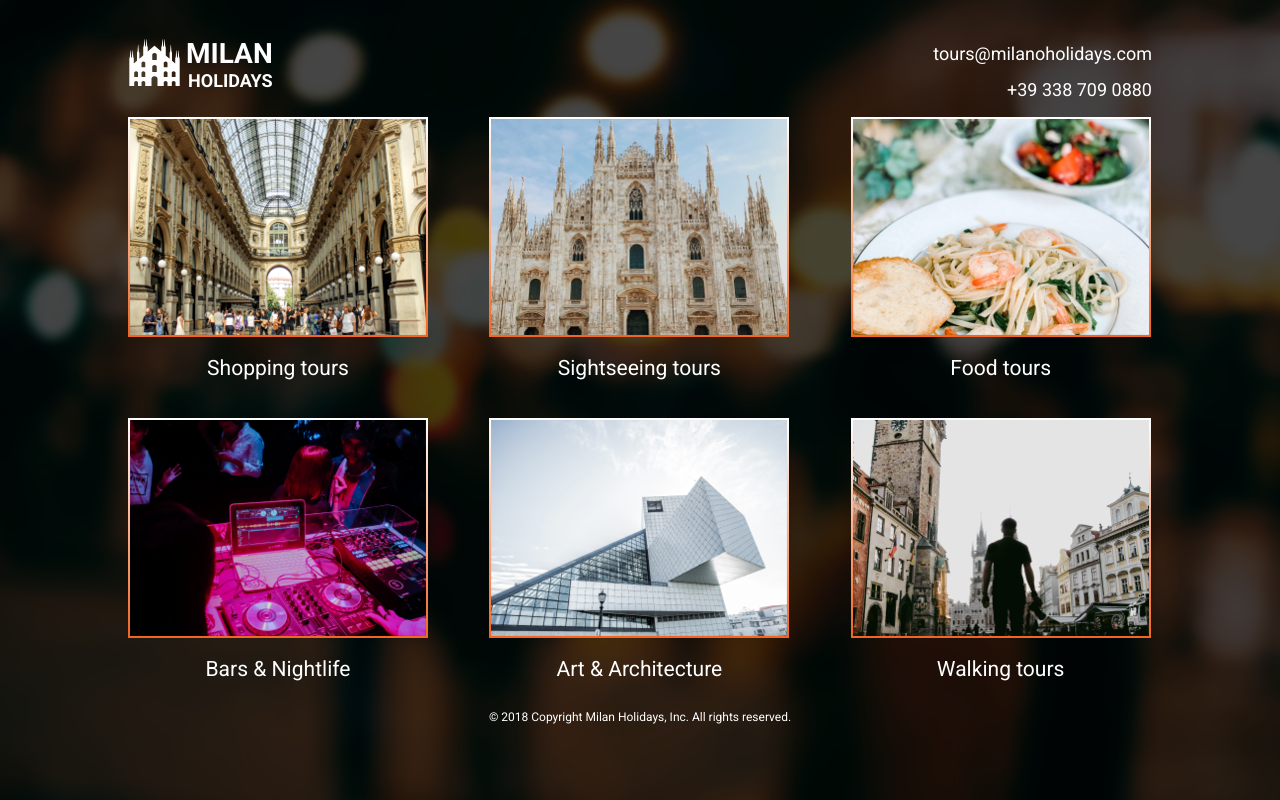
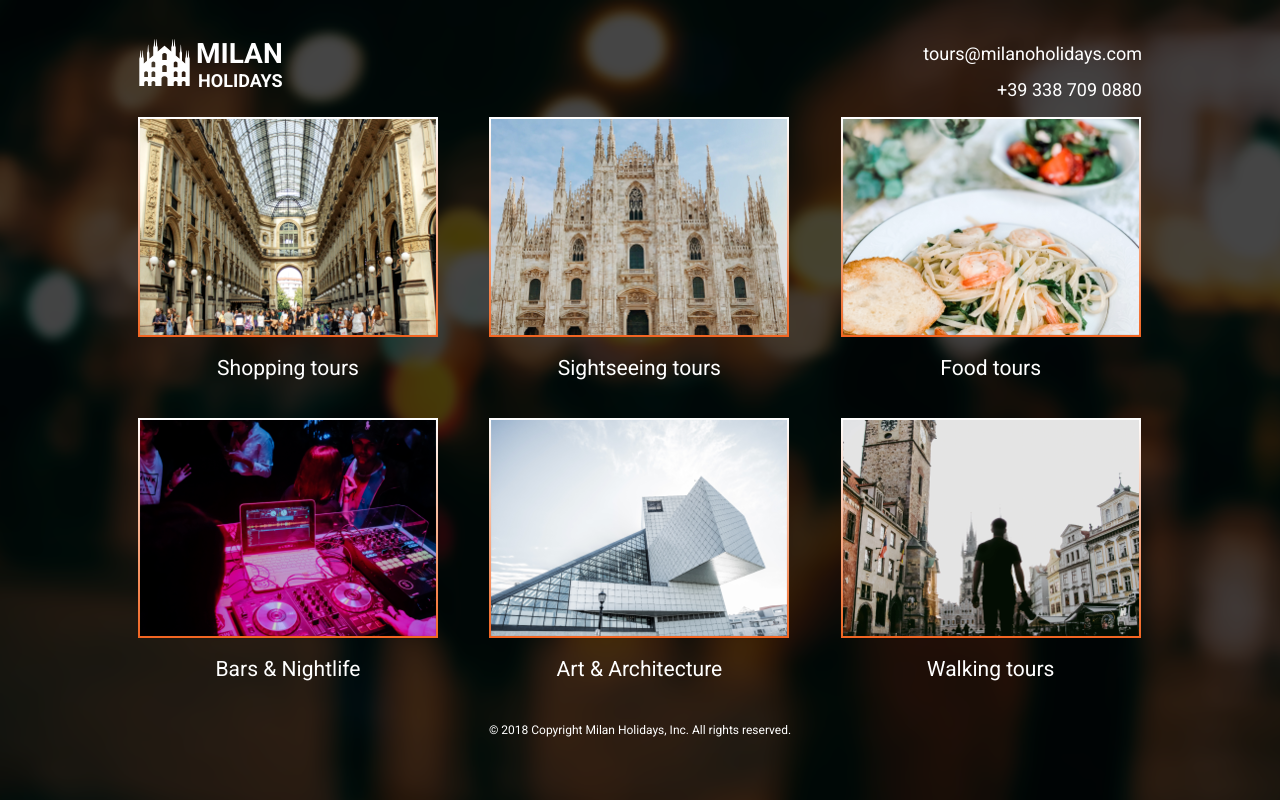
Before and after one commit to Mizhandr/Milan-Holidays, a website built with Parcel: page index.html in a window 1280 px wide. Built offline with nearby package versions, Linux system fonts and the light colour scheme.

Commit message:
Improve adaptation.

```diff
--- a/css/styles.css
+++ b/css/styles.css
@@ -45,6 +45,8 @@ h3 {
     font-size: 1.2rem;
     text-align: center;
     padding-bottom: 1.5rem;
+    margin-top: 2.5rem;
+    margin-bottom: 0;
 }
 
 /* Contacts */
@@ -60,12 +62,16 @@ a:hover {
 
 .contacts {
     list-style: none;
-    margin-top: 2rem;
+    margin: 2rem auto 1.8rem auto;
+    text-align: center;
+    padding-left: 0;
+
 }
 
 @media screen and (min-width: 768px) {
     .contacts {
     margin-top: 4.5rem;
+    text-align: end;
 }
 }
 
@@ -79,8 +85,7 @@ section {
 background: url(/images/background.png);
 background-repeat: no-repeat;
 background-size: cover;
-width: 100vw;
-margin: 0 auto;
+width: 100%;
 }
 
 @media screen and (min-width: 1024px) {
@@ -92,6 +97,7 @@ margin: 0 auto;
 /* Top-block */
 
 .container {
+    width: 100vw;
     margin: 0 auto;
 }
 
@@ -103,13 +109,13 @@ margin: 0 auto;
 
 @media screen and (min-width: 1024px) {
     .container {
-    width: 1024px;
+    width: 1004px;
 }
 }
 
 .top-block {
-    text-align: end;
-    margin-right: 5rem;
+    text-align: center;
+
 }
 
 @media screen and (min-width: 768px) {
@@ -125,11 +131,13 @@ margin: 0 auto;
 
     .logo-block {
     display: flex;
-    margin-left: 5rem;
+    justify-content: center;
+    margin: 0 auto;
     }
 
 @media screen and (min-width: 768px) {
     .logo-block {
+
         margin-left: 0;
     }
 }
@@ -156,7 +164,7 @@ margin: 0 auto;
 .grid {
     display: grid;
     grid-template-rows: repeat(6, 1fr);
-    column-gap: 60px;
+    column-gap: 50px;
     row-gap: 20px;
     margin: 0 auto;
     justify-content: center;
@@ -174,7 +182,7 @@ margin: 0 auto;
 .grid {
     grid-template-columns: repeat(3, 1fr);
     grid-template-rows: repeat(2, 1fr);
-    width: 1024px;
+    width: 1004px;
 }
 }
 
```
